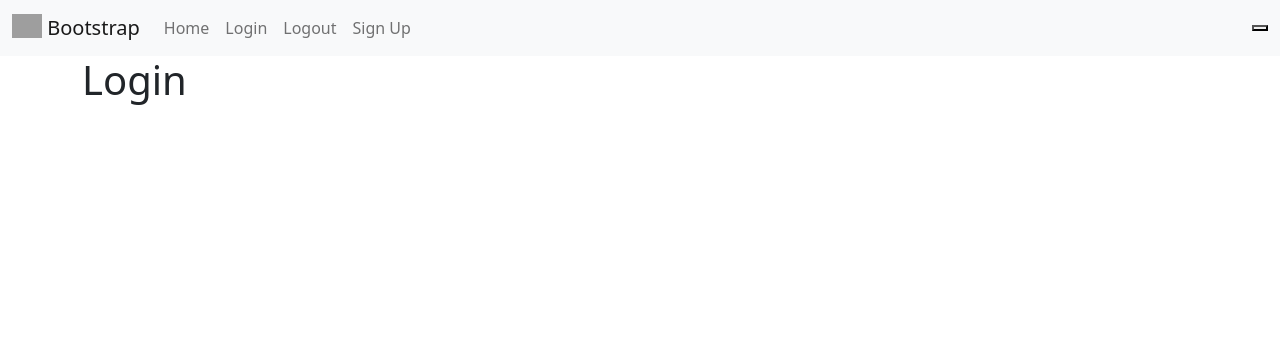
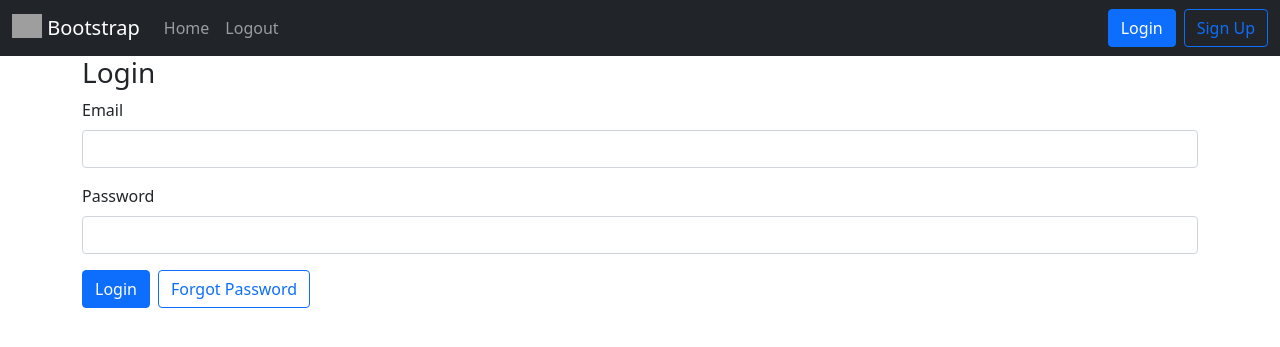
Before and after one commit to rodneygauna/skeevy, a Flask app: page /login in a window 1280 px wide. Shown: the top 347 px of the page. Run offline with Flask 2, Linux system fonts and the light colour scheme; grey boxes are pictures that could not be loaded.

Commit message:
sign up and login form templates

```diff
--- a/website/templates/base.html
+++ b/website/templates/base.html
@@ -17,7 +17,7 @@
   </head>
   <body>
     <!-- Navbar -->
-    <nav class="navbar navbar-expand-lg navbar-light bg-light">
+    <nav class="navbar navbar-expand-lg navbar-dark bg-dark">
       <div class="container-fluid">
         <a class="navbar-brand" href="#">
           <img
@@ -43,20 +43,17 @@
         <div class="collapse navbar-collapse" id="navbarSupportedContent">
           <ul class="navbar-nav me-auto mb-2 mb-lg-0">
             <li class="nav-item">
-              <a class="nav-link" aria-current="page" href="#/home">Home</a>
-            </li>
-            <li class="nav-item">
-              <a class="nav-link" aria-current="page" href="/login">Login</a>
+              <a class="nav-link" aria-current="page" href="/">Home</a>
             </li>
             <li class="nav-item">
               <a class="nav-link" aria-current="page" href="/logout">Logout</a>
             </li>
-            <li class="nav-item">
-              <a class="nav-link" aria-current="page" href="/signup">Sign Up</a>
-            </li>
           </ul>
           <div class="d-flex">
-            <button type="button" name="button"></button>
+            <div class="d-grid gap-2 d-md-flex justify-content-md-end">
+              <a class="btn btn-primary" href="/login" role="button">Login</a>
+              <a class="btn btn-outline-primary" href="/signup" role="button">Sign Up</a>
+            </div>
           </div>
         </div>
       </div>
--- a/website/templates/login.html
+++ b/website/templates/login.html
@@ -2,5 +2,29 @@
 {% block title %}Login{% endblock %}
 
 {% block content %}
-<h1>Login</h1>
+<form method="POST">
+  <h3>Login</h3>
+  <div class="mb-3">
+    <label for="email" class="form-label">Email</label>
+    <input
+      type="email"
+      class="form-control"
+      id="email"
+      name="email"
+    />
+  </div>
+  <div class="mb-3">
+    <label for="password" class="form-label">Password</label>
+    <input
+      type="password"
+      class="form-control"
+      id="password"
+      name="password"
+    />
+  </div>
+  <div class="d-grid gap-2 d-md-flex">
+    <button type="submit" class="btn btn-primary">Login</button>
+    <button class="btn btn-outline-primary">Forgot Password</button>
+  </div>
+</form>
 {% endblock %}
```
Also changed, not shown: website/templates/signup.html (+44 -4 lines).
